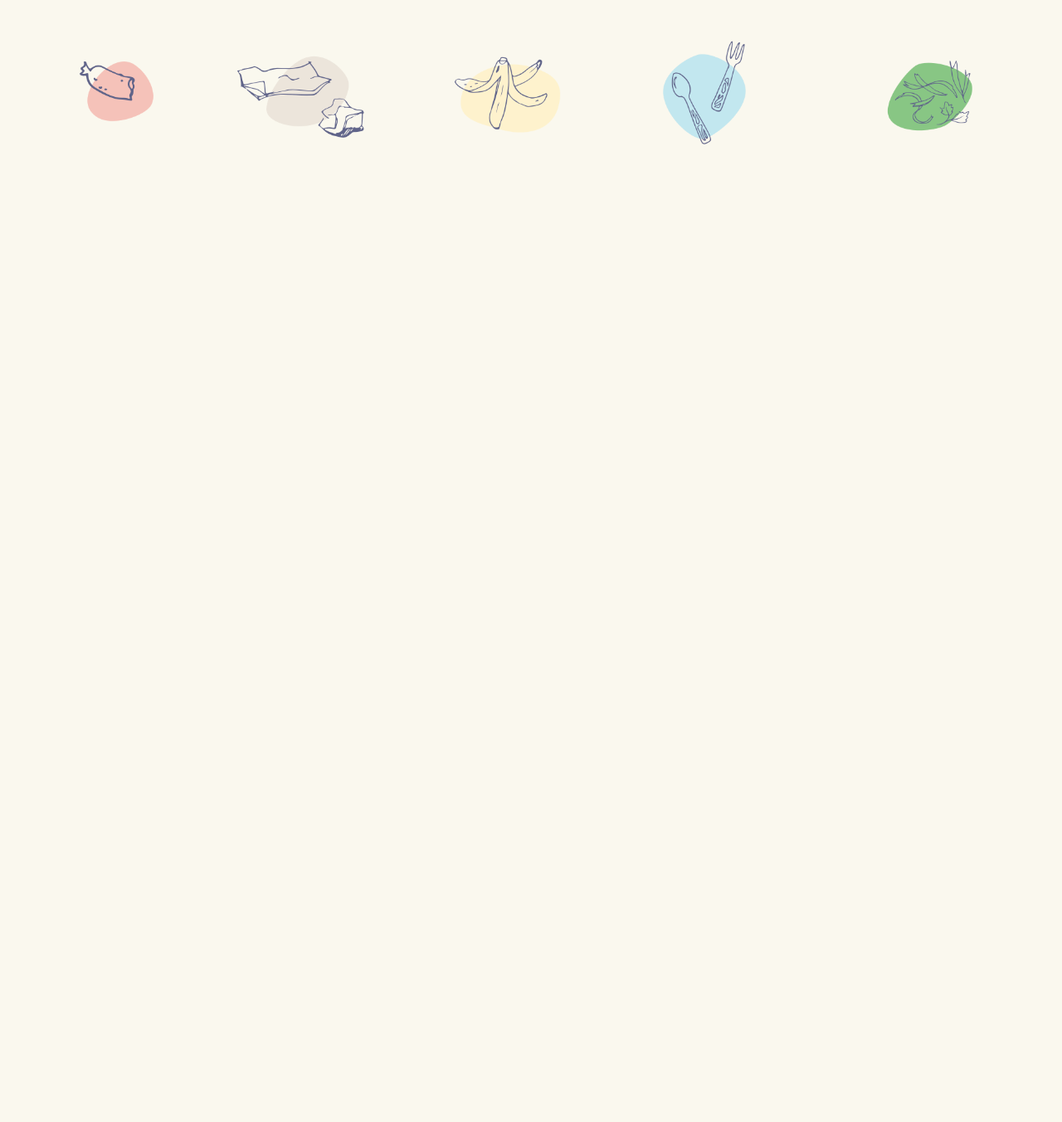
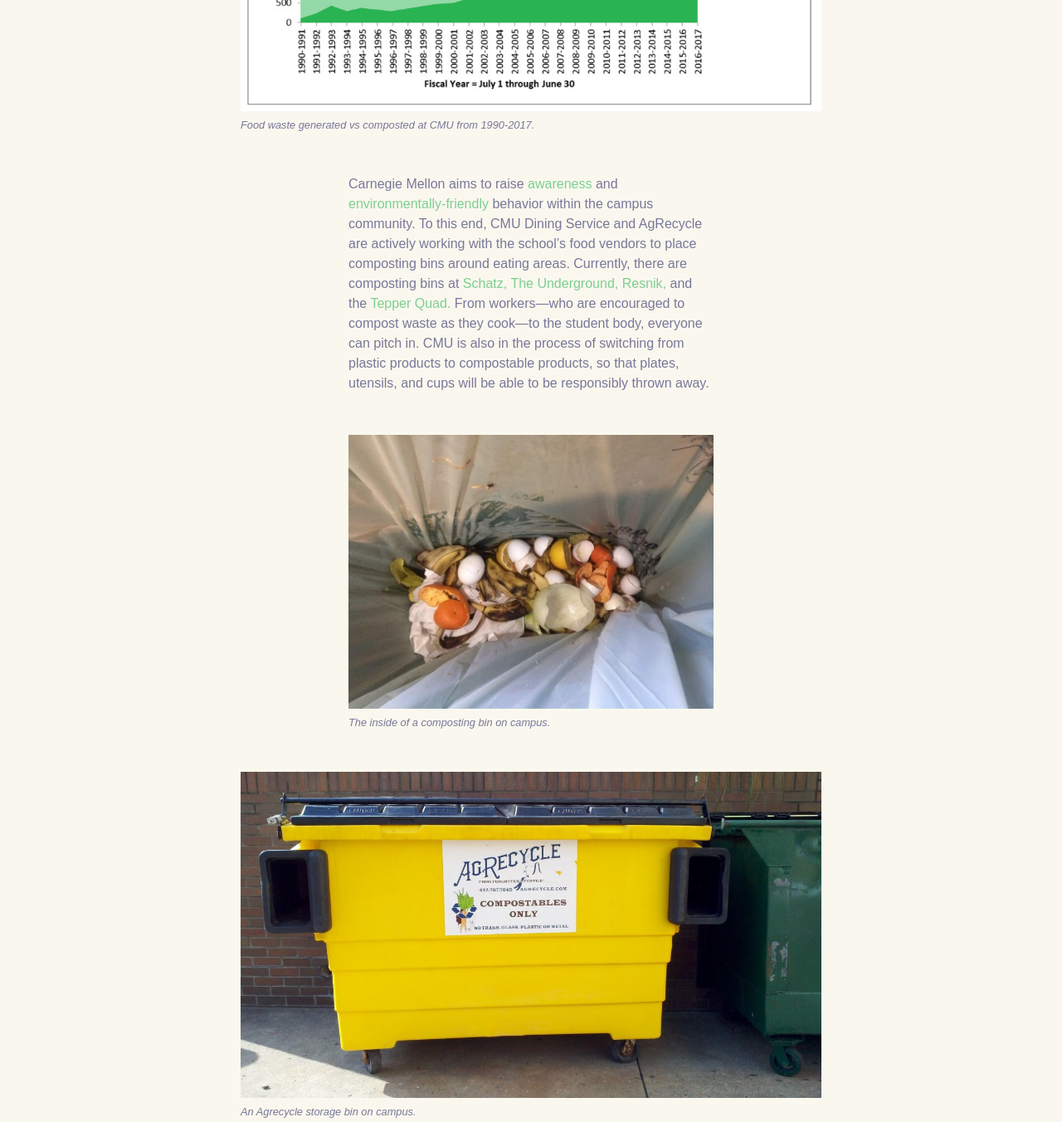
Before and after one commit to hannah-cai/DWYW, a plain HTML site: page cmu.html in a window 1280 px wide. Shown: the part 574-1926 px from the top of the page at 83% size. Before the commit the page ends 851 px from the top, so only its background shows below. Drawn offline with Linux system fonts and the light colour scheme; a web font is replaced by a local one.

Commit message:
add images

```diff
--- a/cmu.html
+++ b/cmu.html
@@ -40,10 +40,25 @@
         </nav>
         <main>
             <h1>Getting down and dirty—</h1>
+            <figure>
+                <img src="composting-chart.png" width="100%">
+                <figcaption>Food waste generated vs composted at CMU from 1990-2017.
+                </figcaption>
+            </figure>
             <section>
                 <p>Carnegie Mellon aims to raise <span style="color: rgba(42, 179, 83, .6)">awareness</span> and <span style="color: rgba(42, 179, 83, .6)">environmentally-friendly</span> behavior within the campus community. To this end, CMU Dining Service and AgRecycle are actively working with the school’s food vendors to place composting bins around eating areas. Currently, there are composting bins at <span style="color: rgba(42, 179, 83, .6)">Schatz, The Underground, Resnik,</span> and the <span style="color: rgba(42, 179, 83, .6)">Tepper Quad.</span> From workers—who are encouraged to compost waste as they cook—to the student body, everyone can pitch in. CMU is also in the process of switching from plastic products to compostable products, so that plates, utensils, and cups will be able to be responsibly thrown away.
                 </p>
+                <figure>
+                    <img src="compost-bin.jpg" width="100%">
+                    <figcaption>The inside of a composting bin on campus.
+                    </figcaption>
+                </figure>
             </section>
+            <figure>
+                <img src="agrecycle.jpg" width="100%">
+                <figcaption>An Agrecycle storage bin on campus.
+                </figcaption>
+            </figure>
         </main>
         <footer>
             <img src="footer.png" width="100%">
--- a/css/style.css
+++ b/css/style.css
@@ -62,6 +62,7 @@ html {
 html * {
     box-sizing: border-box;
     transition: 1s ease;
+    color: #78779a;
 }
 
 main {
@@ -90,6 +91,18 @@ p {
 */
     padding-top: 50px;
     color: #78779a;
+}
+
+figure {
+    display: block;
+    margin: auto;
+    padding-top: 50px;
+    max-width: 700px;
+}
+
+figcaption {
+    font-size: 0.8em;
+    font-style: italic;
 }
 
 nav ul {
```
Also changed, not shown: get-involved.html (+5 -0 lines), index.html (+11 -0 lines), agrecycle.jpg (renamed from 59464491_393061148204995_4512900138531815424_n.jpg), compost-bin.jpg (renamed from 58649440_2879051388802088_4593082633872736256_n.jpg), composting-chart.png (renamed from 58809789_596801214158533_918905336696406016_n.png), facility.jpg (renamed from 52779952_421730878563965_4725223573386428416_n.jpg), life-cycle.png (renamed from 58616606_2403596153197201_395514153785098240_n.png), map.png (added), 2 other files.
